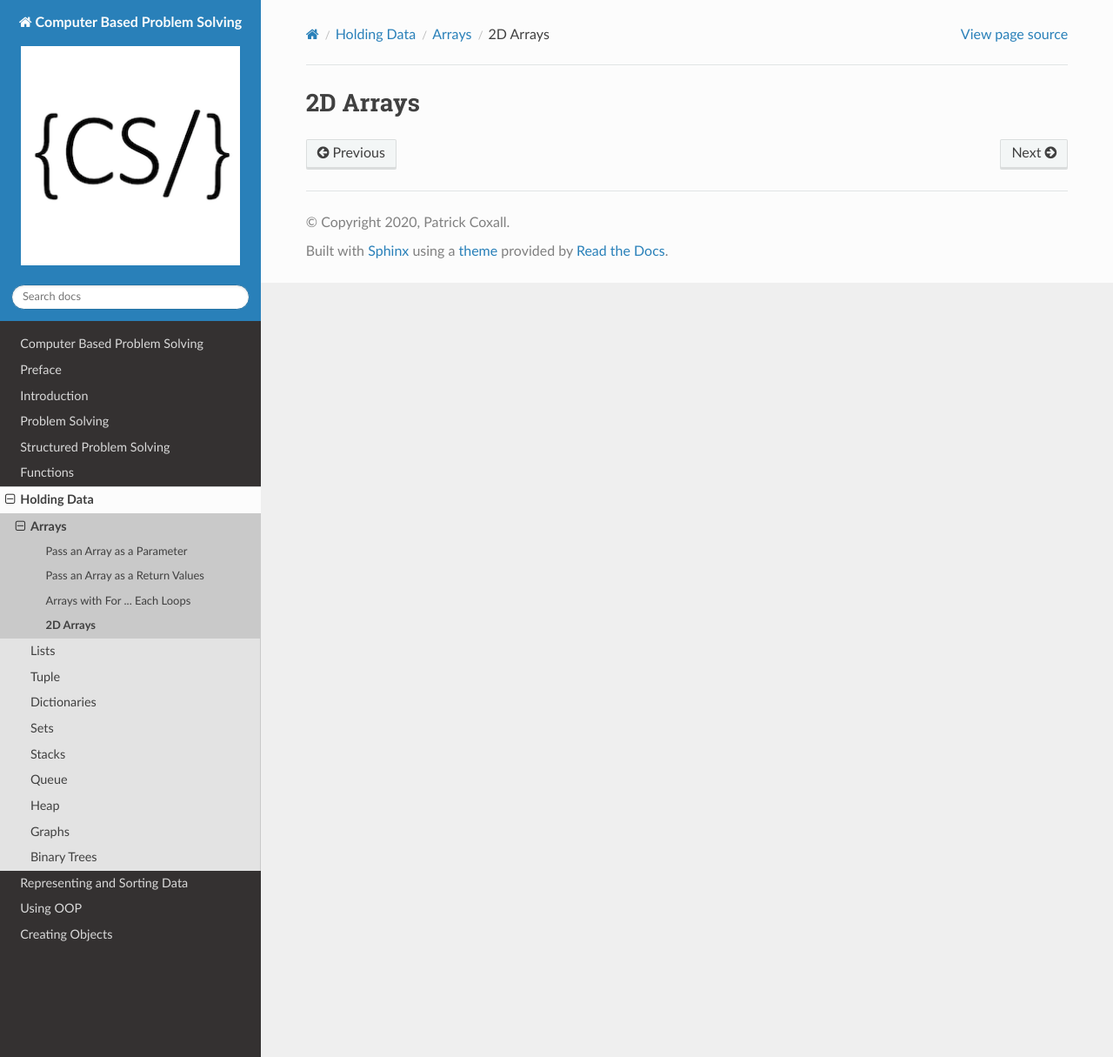
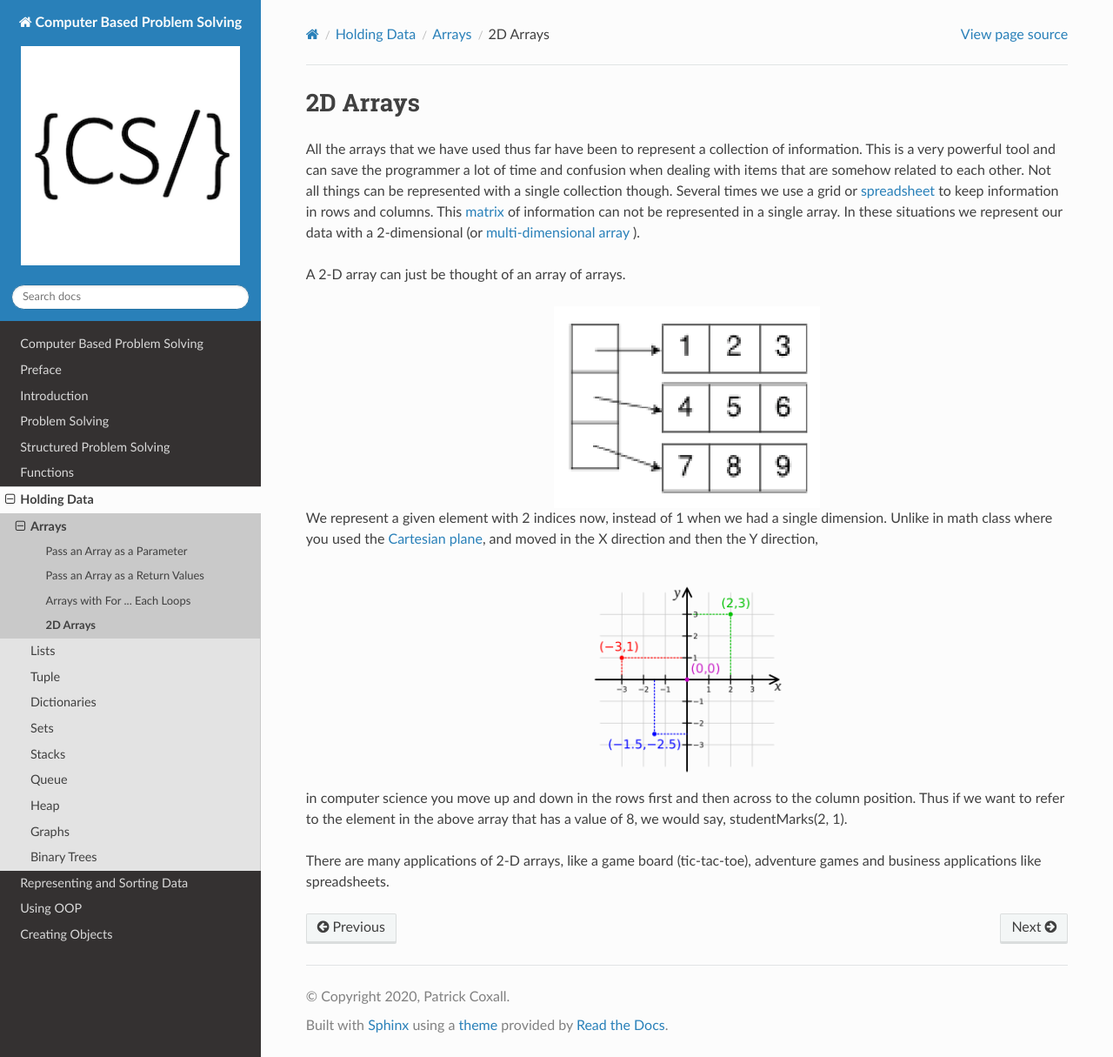
Before and after one commit to Mr-Coxall/Computer-Based-Problem-Solving, a Sphinx documentation site: the page built from docs/holding-data/2d-arrays.rst, in a window 1280 px wide and 1215 px high. Shown: the whole window at 87% size. Built offline with Sphinx 7.4.7 and the Read the Docs theme 2.0.0, drawn with Linux system fonts in a browser that asks for light colours; pages that are not in the unit, such as notebooks, are missing from menus.

Commit message:
2-d arrays

```diff
--- a/docs/holding-data/2d-arrays.rst
+++ b/docs/holding-data/2d-arrays.rst
@@ -2,3 +2,24 @@
 
 2D Arrays
 =========
+
+All the arrays that we have used thus far have been to represent a collection of information. This is a very powerful tool and can save the programmer a lot of time and confusion when dealing with items that are somehow related to each other. Not all things can be represented with a single collection though. Several times we use a grid or `spreadsheet <https://en.wikipedia.org/wiki/Spreadsheet>`_ to keep information in rows and columns. This `matrix <https://en.wikipedia.org/wiki/Matrix_(math)>`_ of information can not be represented in a single array. In these situations we represent our data with a 2-dimensional (or `multi-dimensional array <https://en.wikipedia.org/wiki/Index_notation#Multi-dimensional_arrays>`_ ).
+
+A 2-D array can just be thought of an array of arrays.
+
+.. image:: ./images/2-d_array.png
+   :alt: 2D-array
+   :align: center
+
+We represent a given element with 2 indices now, instead of 1 when we
+had a single dimension. Unlike in math class where you used the
+`Cartesian plane <https://en.wikipedia.org/wiki/Cartesian_coordinate_system>`_, and moved in the X direction and then the Y direction,
+
+.. image:: ./images/Cartesian-coordinate-system.png
+   :alt: Cartesian-coordinate-system
+   :height: 250 px
+   :align: center
+
+in computer science you move up and down in the rows first and then across to the column position. Thus if we want to refer to the element in the above array that has a value of 8, we would say, studentMarks(2, 1).
+
+There are many applications of 2-D arrays, like a game board (tic-tac-toe), adventure games and business applications like spreadsheets.
```
Also changed, not shown: docs/holding-data/images/Cartesian-coordinate-system.png (added).
